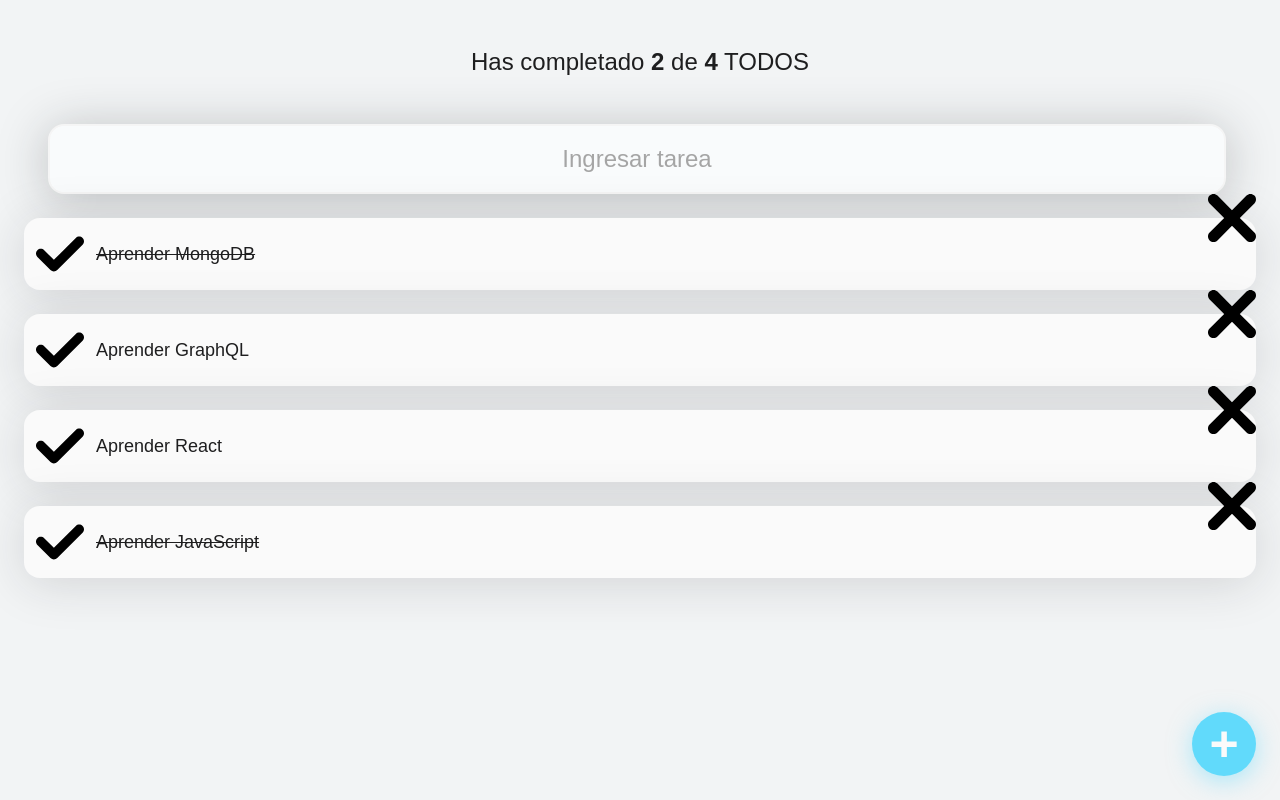
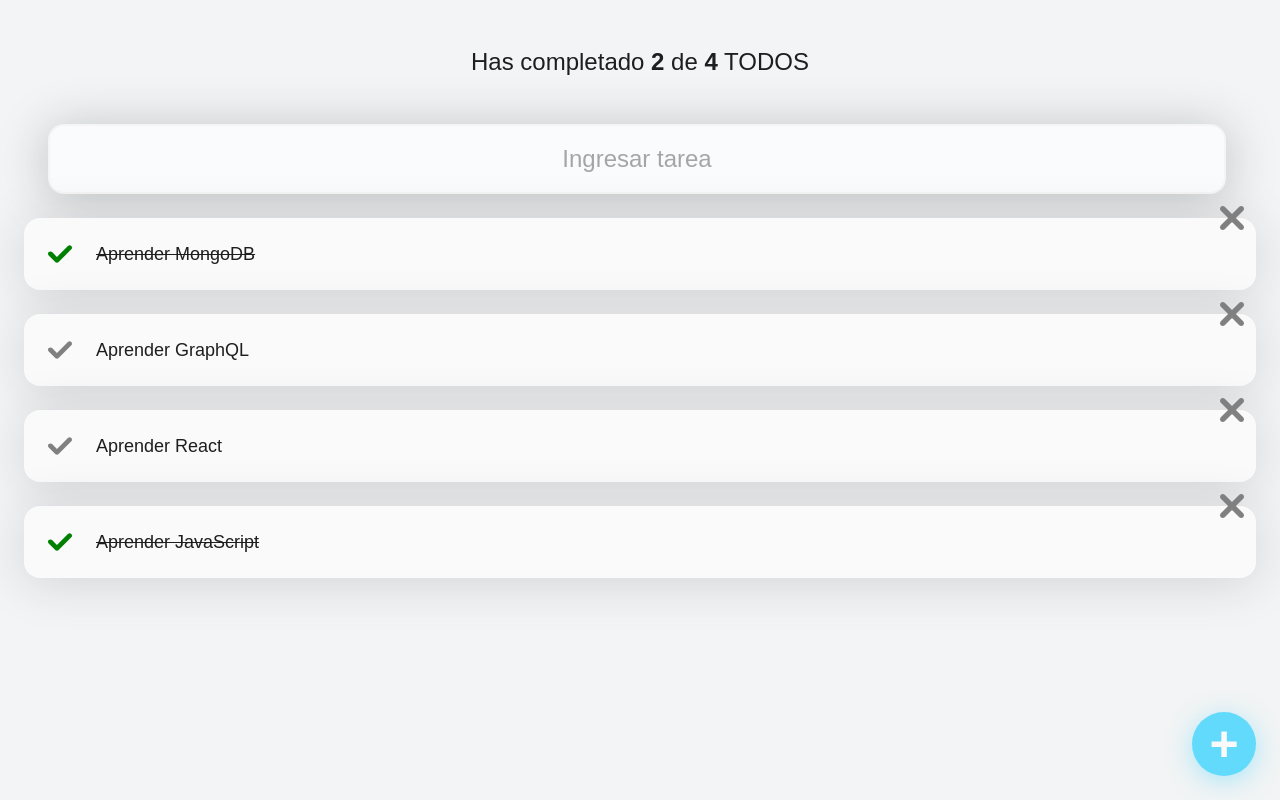
Before and after one commit to wlaurentec/todo-app, a React (Create React App) app: page / in a window 1280 px wide. Built offline with nearby package versions, Linux system fonts and the light colour scheme.

Commit message:
add styles

```diff
--- a/src/CompleteIcon.jsx
+++ b/src/CompleteIcon.jsx
@@ -1,12 +1,8 @@
-import { TodoIcon } from './TodoIcon';
+import { TodoIcon } from "./TodoIcon";
 
-function CompleteIcon() {
-  return (
-    <TodoIcon
-      type="check"
-      color="green"
-    />
-  )
+function CompleteIcon({ completed, onComplete }) {
+  return <TodoIcon type="check" color={completed ? "green" : "gray"}
+  onClick={onComplete}/>;
 }
 
-export { CompleteIcon }
+export { CompleteIcon };
--- a/src/DeleteIcon.jsx
+++ b/src/DeleteIcon.jsx
@@ -1,11 +1,7 @@
-import { TodoIcon } from './TodoIcon';
-function DeleteIcon() {
-  return (
-    <TodoIcon
-      type="delete"
-      color="green"
-    />
-  )
+import { TodoIcon } from "./TodoIcon";
+function DeleteIcon( { onDelete } ) {
+  return <TodoIcon type="delete" color="grey"
+  onClick={onDelete}/>;
 }
 
-export { DeleteIcon }
+export { DeleteIcon };
--- /dev/null
+++ b/src/TodoIcon.css
@@ -0,0 +1,42 @@
+.Icon-container {
+  cursor: pointer;
+  display: flex;
+  justify-content: center;
+  align-items: center;
+  height: 48px;
+  width: 48px;
+  font-size: 24px;
+  font-weight: bold;
+}
+
+.Icon-container-check {
+  position: absolute;
+  left: 12px;
+}
+
+.Icon-container-check--active {
+  color: #4caf50;
+}
+
+.Icon-container-delete {
+  position: absolute;
+  top: -24px;
+  right: 0;
+}
+
+.Icon-container-delete:hover {
+  color: red;
+}
+
+.Icon-svg {
+  width: 24px;
+  height: 24px;
+}
+
+.Icon-container-check:hover .Icon-svg{
+  fill: green;
+}
+
+.Icon-container-delete:hover .Icon-svg{
+  fill: red;
+}
--- a/src/TodoIcon.jsx
+++ b/src/TodoIcon.jsx
@@ -1,18 +1,18 @@
-import { ReactComponent as  CheckSVG } from './check.svg';
-import { ReactComponent as DeleteSVG } from './delete.svg';
+import { ReactComponent as CheckSVG } from "./check.svg";
+import { ReactComponent as DeleteSVG } from "./delete.svg";
+import './TodoIcon.css';
 
 const iconTypes = {
-  'check':  <CheckSVG/>,
-  'delete': <DeleteSVG/>
+  check: (color) => <CheckSVG className="Icon-svg" fill={color}/>,
+  delete: (color) =>  <DeleteSVG className="Icon-svg" fill={color}/>,
+};
+function TodoIcon({ type, color, onClick }) {
+  return (
+    <span className={`Icon-container Icon-container-${type}`}
+    onClick={onClick}>
+      {iconTypes[type](color)}
+    </span>
+  );
 }
-function TodoIcon({ type, color }) {
-  return (
-   <span
-     className={`Icon Icon-svg Icon-${type} Icon-${type}-${color}`}
-    >
-      { iconTypes[type] }
-   </span>
-  )
-};
 
-export { TodoIcon }
+export { TodoIcon };
--- a/src/TodoItem.css
+++ b/src/TodoItem.css
@@ -20,33 +20,3 @@
 .TodoItem-p--complete {
   text-decoration: line-through;
 }
-
-.Icon {
-  cursor: pointer;
-  display: flex;
-  justify-content: center;
-  align-items: center;
-  height: 48px;
-  width: 48px;
-  font-size: 24px;
-  font-weight: bold;
-}
-
-.Icon-check {
-  position: absolute;
-  left: 12px;
-}
-
-.Icon-check--active {
-  color: #4caf50;
-}
-
-.Icon-delete {
-  position: absolute;
-  top: -24px;
-  right: 0;
-}
-
-.Icon-delete:hover {
-  color: red;
-}
--- a/src/TodoItem.jsx
+++ b/src/TodoItem.jsx
@@ -7,16 +7,13 @@
 function TodoItem(props) {
   return (
     <li className='TodoItem'>
-      <CompleteIcon />
-      {/* <span
-      className={`Icon Icon-check
-      ${props.completed && "Icon-check--active"}`}
-      onClick={props.onComplete}
-      >V</span> */}
+      <CompleteIcon
+        completed={props.completed}
+        onComplete={props.onComplete} />
+
       <p className={`TodoItem-p ${props.completed && "TodoItem-p--complete"}`}> {props.text} </p>
-      <DeleteIcon />
-      {/* <span className='Icon Icon-delete'
-      onClick={props.onDelete}>X</span> */}
+      <DeleteIcon
+        onDelete={props.onDelete}/>
     </li>
   );
 }
```
